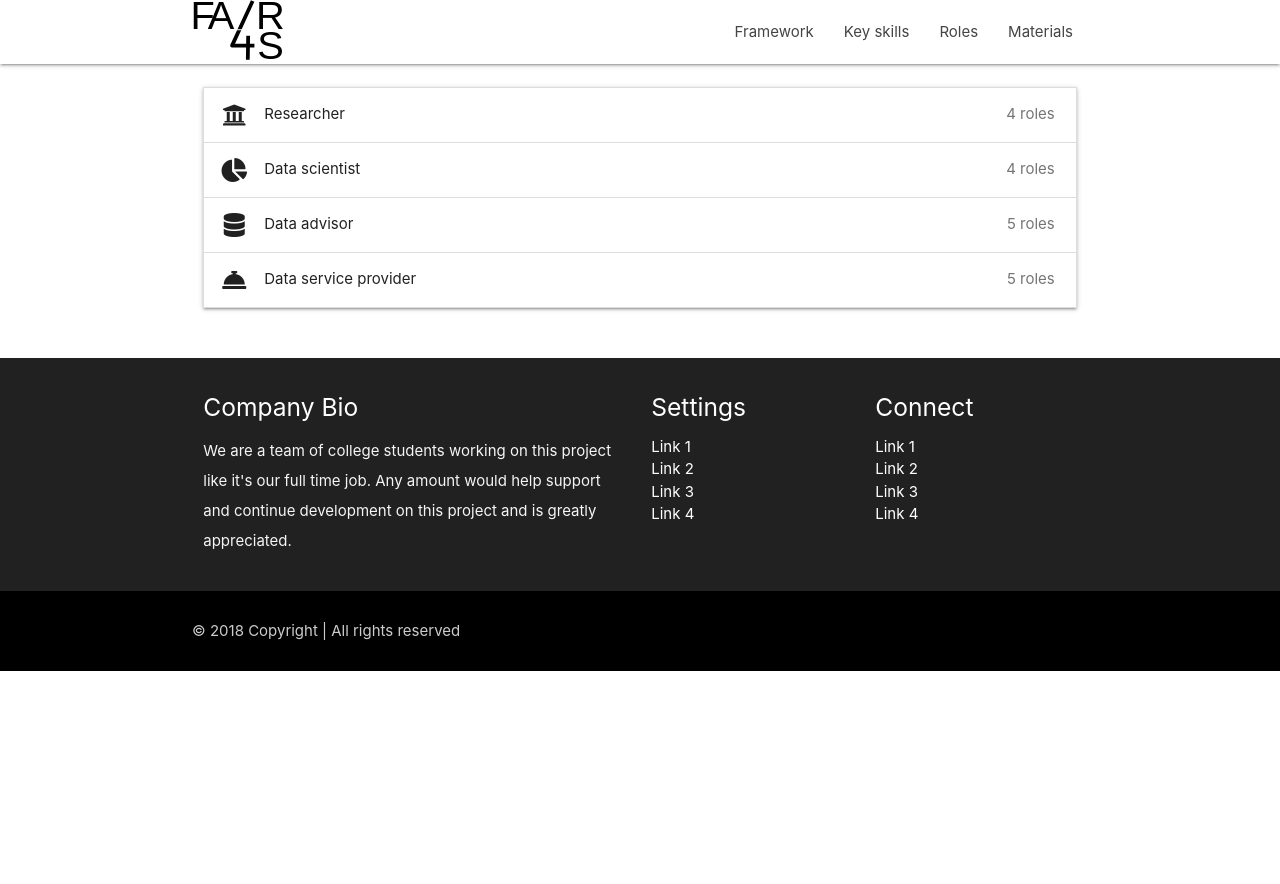
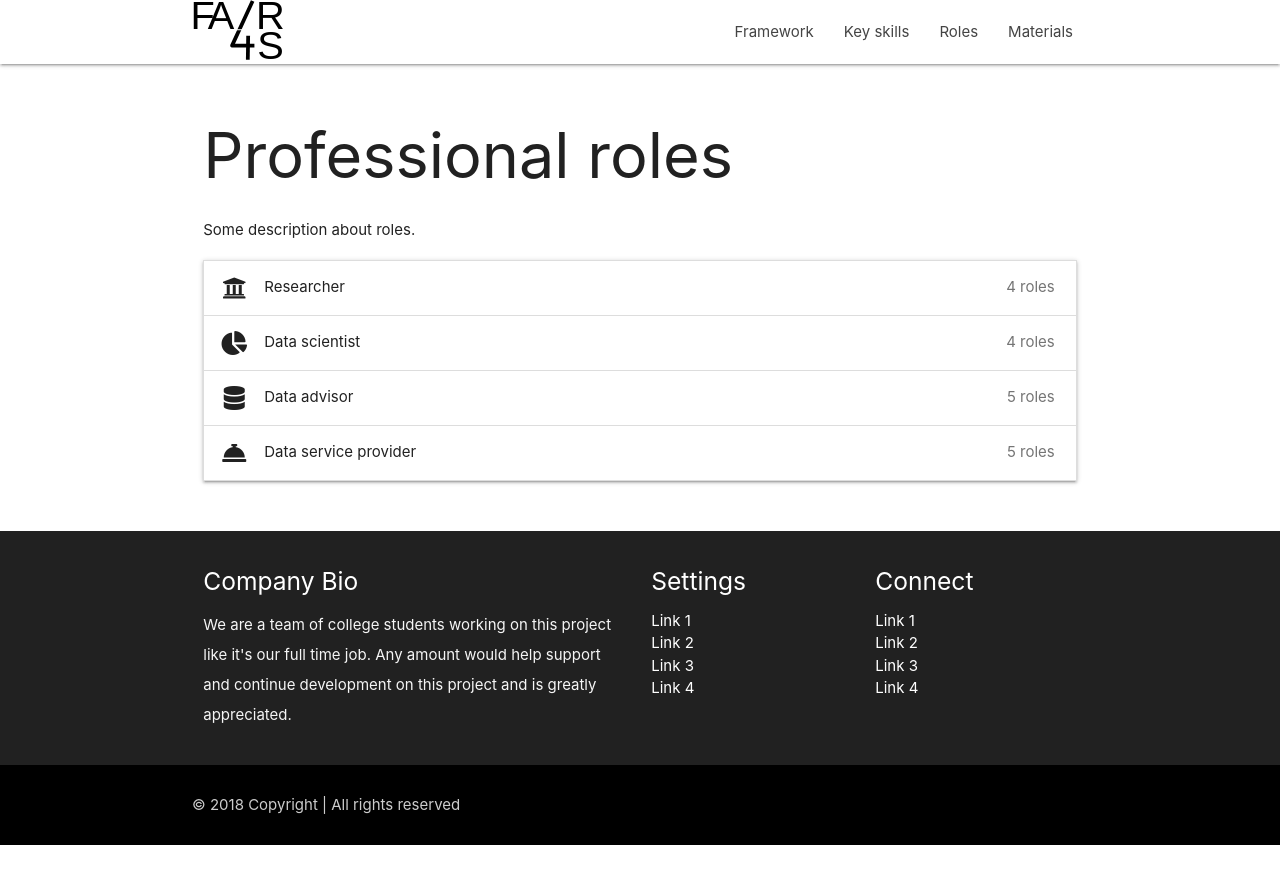
Before and after one commit to EOSC-FAIR4S/eosc-fair4s.github.io, a Jekyll site: the page built from roles.md, in a window 1280 px wide. Shown: the top 884 px of the page. Built offline with Jekyll 4.4.1, drawn with Linux system fonts in a browser that asks for light colours; nearby versions of some CDN libraries.

Commit message:
the different pages for roles, framework and key skills now also have possibility for description in data files

```diff
--- a/_layouts/framework.html
+++ b/_layouts/framework.html
@@ -8,6 +8,7 @@
 			<div class="col s12 m12">
 				<h1>{{ page.title }}</h1>
 				<h2>Version: {{ site.data.framework.version }}</h2>
+				<p>{{ page.content }}</p>
 			</div>
 			<div class="col s12 m12">
 				<table>
--- a/_layouts/keyskills.html
+++ b/_layouts/keyskills.html
@@ -8,6 +8,8 @@ layout: default
 			<div class="col s12 m12">
 				<h1>{{ page.title }}</h1>
 				<h2>Version: {{site.data.framework.version }}</h2>
+
+				<p>{{ page.content }}</p>
 
 				<ol>
 					{% for element in site.data.framework.framework %}
--- /dev/null
+++ b/_layouts/roles.html
@@ -0,0 +1,20 @@
+---
+layout: default
+---
+
+<div class="container">
+	<div class="section">
+		<div class="row">
+			<div class="col s12 m12">
+				<h1>{{ page.title }}</h1>
+				<p>{{ page.content }}</p>
+
+				<ul class="collapsible">
+					{% for role in page.roles %}
+					{% include role-overview.html role-id=role %}
+					{% endfor %}
+				</ul>
+			</div>
+		</div>
+	</div>
+</div>
--- a/roles.md
+++ b/roles.md
@@ -1,19 +1,11 @@
 ---
-title: Roles
-layout: default
+title: Professional roles
+roles:
+  - researcher
+  - data_scientist
+  - data_advisor
+  - data_service_provider
+layout: roles
 ---
 
-<div class="container">
-	<div class="section">
-		<div class="row">
-			<div class="col s12 m12">
-				<ul class="collapsible">
-					{% include role-overview.html role-id="researcher" %}
-					{% include role-overview.html role-id="data_scientist" %}
-					{% include role-overview.html role-id="data_advisor" %}
-					{% include role-overview.html role-id="data_service_provider" %}
-				</ul>
-			</div>
-		</div>
-	</div>
-</div>
+Some description about roles.
```
Also changed, not shown: framework.md (+2 -0 lines), keyskills.md (+3 -1 lines).
